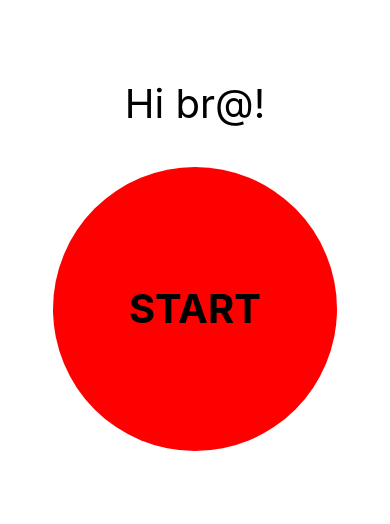
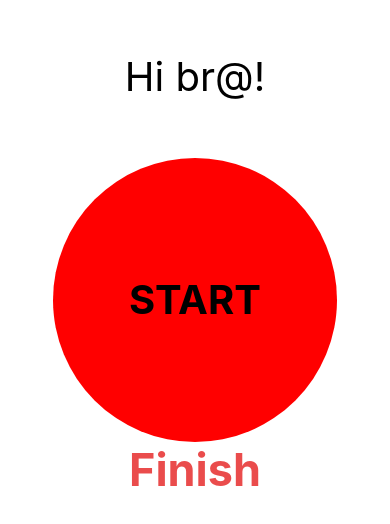
Before and after one commit to Raul184/PerformanceTimer_RNApp, a React Native app: screen / in a window 390 px wide. Shown: the part 194-718 px from the top of the page. Built offline with nearby package versions, Linux system fonts and the light colour scheme.

Commit message:
finishBtn added

```diff
--- a/src/components/Home/HomeView.js
+++ b/src/components/Home/HomeView.js
@@ -1,9 +1,10 @@
 import React, { Component } from 'react'
+import homePg from './HomeView.styles'
 import { View, Text, AppState } from 'react-native'
-import homePg from './HomeView.styles'
+import AsyncStorage from '@react-native-community/async-storage'
 import i18n from '../../i18n/i18n';
 import StopWatchBtn from '../stopWatchBtn/StopWatchBtn';
-import AsyncStorage from '@react-native-community/async-storage'
+import FinishBtn from '../finishBtn/FinishBtn'
 export default class HomeView extends Component {
   constructor(props){
     super(props)
@@ -24,7 +25,6 @@ export default class HomeView extends Component {
     const now = new Date().getTime();
     const {time, paused} = this.state;
     const readTime = parseInt( await AsyncStorage.getItem('@time'))
-    // time when you went off
     const readStateChangeTimeStamp = parseInt(
       await AsyncStorage.getItem('@appStateChangedTimeStamp')
     )
@@ -45,8 +45,8 @@ export default class HomeView extends Component {
       this.setState(newState , this.startTimer)
     }
     await AsyncStorage.setItem('@isPaused', paused === true ? 'true' : 'false')
-    await AsyncStorage.setItem('@time', time)
-    await AsyncStorage.setItem('@appStateChangegTimeStamp', now)
+    await AsyncStorage.setItem('@time', JSON.stringify(time))
+    await AsyncStorage.setItem('@appStateChangegTimeStamp', JSON.stringify(now))
   }
 
   startTimer(){
@@ -68,13 +68,14 @@ export default class HomeView extends Component {
       <View style={{flex:1}}>
         <Text style={homePg.header}>{i18n.HOME.header}</Text>
       </View>
-      <View style={{flex:2}}>
+      <View style={homePg.btns}>
         <StopWatchBtn
           time={time}
           isPaused={paused}
           startOnPressAction={this.startTimer}
           timerOnPressAction={this.pausedTimer}
         />
+        <FinishBtn />
       </View>
     </View>
   }
--- a/src/components/Home/HomeView.styles.js
+++ b/src/components/Home/HomeView.styles.js
@@ -8,6 +8,11 @@ const homePg = StyleSheet.create({
     textAlign:'center',
     fontSize:40,
     color:'black'
+  },
+  btns:{
+    flex:2,
+    alignItems:'center',
+    justifyContent: 'space-between'
   },
   actionBtn:{
     width:284,
--- /dev/null
+++ b/src/components/finishBtn/FinishBtn.js
@@ -0,0 +1,19 @@
+import React from 'react'
+import {Text, TouchableOpacity, StyleSheet} from 'react-native'
+
+const FinishBtn = () => {
+  return (
+    <TouchableOpacity>
+      <Text style={styles.btnText}>Finish</Text>
+    </TouchableOpacity>
+  )
+}
+
+const styles = StyleSheet.create({
+  btnText:{
+    fontSize: 45,
+    fontWeight:'bold',
+    color:'#EA4c4c'
+  }
+})
+export default FinishBtn
```
